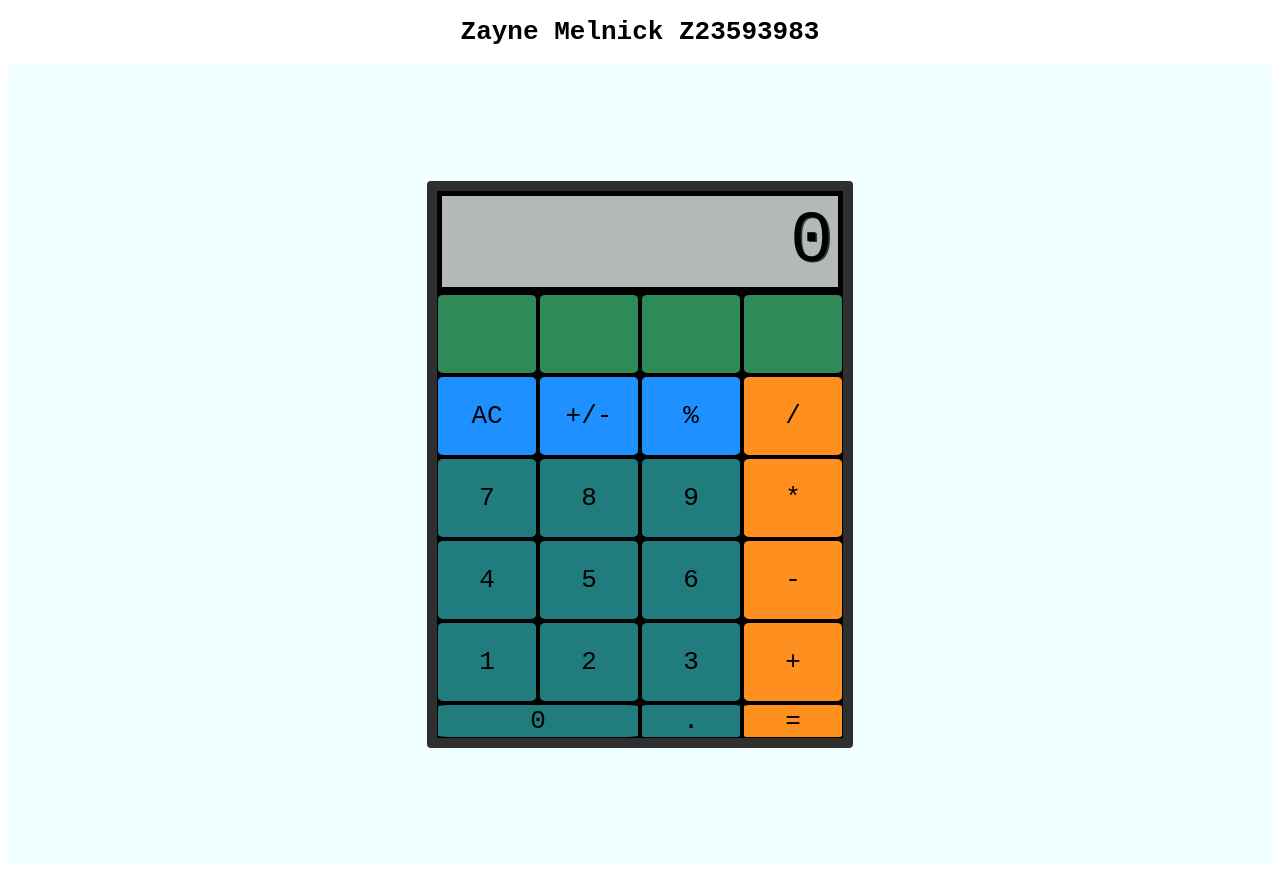
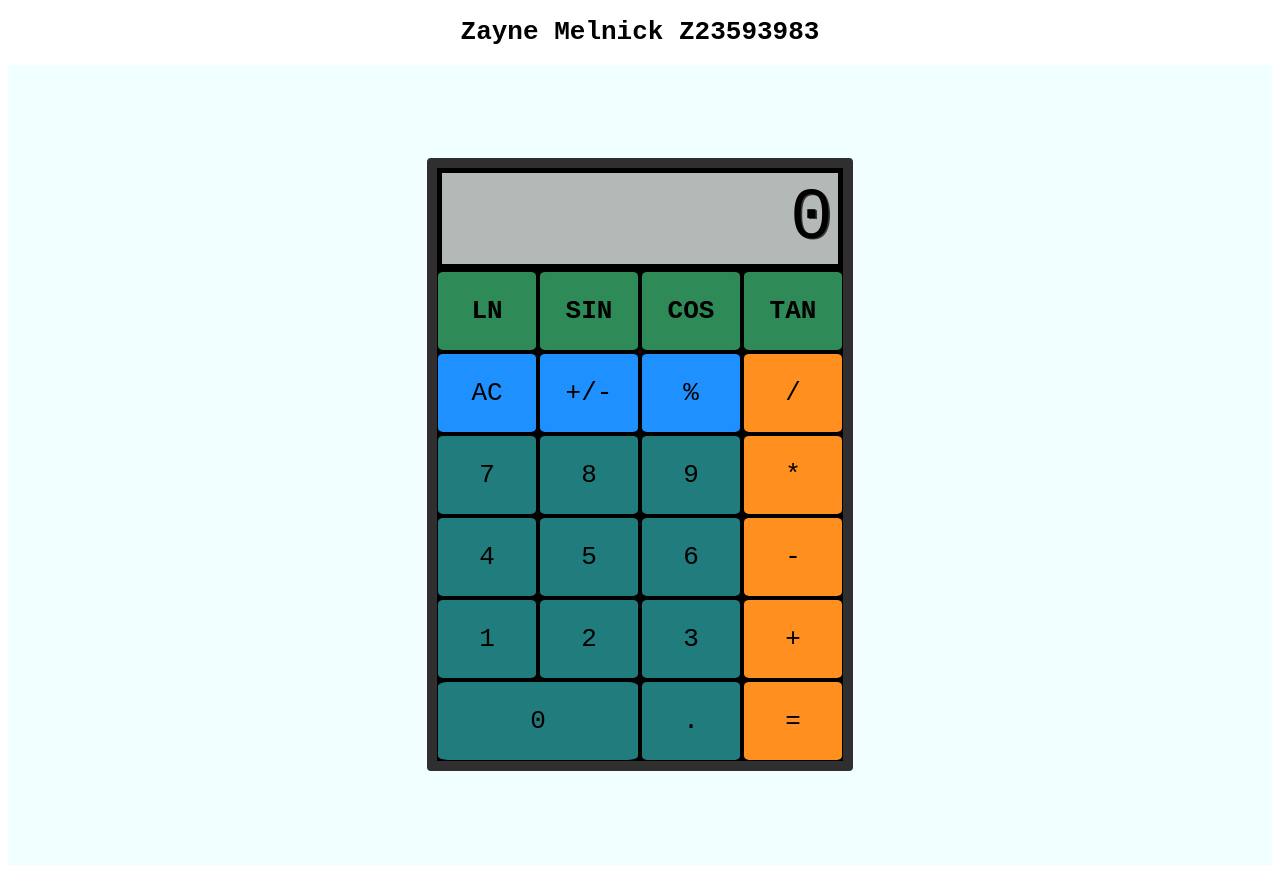
Before and after one commit to cop4808-spring-2023-fullstack-web/cop4808-git-and-github-fundamentals-melnickz, a plain HTML site: page CALC YA LATER.html in a window 1280 px wide. Drawn offline with Linux system fonts and the light colour scheme.

Commit message:
decided on functions

```diff
--- a/CALC YA LATER.html
+++ b/CALC YA LATER.html
@@ -11,10 +11,10 @@
         <main id="calc">
             <div id="container">
                 <div id="display">0</div>
-                <button type="button" class="custom-operator"></button>
-                <button type="button" class="custom-operator"></button>
-                <button type="button" class="custom-operator"></button>
-                <button type="button" class="custom-operator"></button>
+                <button type="button" class="custom-operator">LN</button>
+                <button type="button" class="custom-operator">SIN</button>
+                <button type="button" class="custom-operator">COS</button>
+                <button type="button" class="custom-operator">TAN</button>
                 <button type="button" class="clear" value="clear" data-key="8">AC</button>
                 <button type="button" class="sign" value="sign" data-key="192">+/-</button>
                 <button type="button" class="percent" value="percent" data-key="80">%</button>
--- a/styles/style.css
+++ b/styles/style.css
@@ -20,7 +20,7 @@ html {
     border-radius: 4px;
     display: grid;
     grid-template-columns: repeat(4, 100px);
-    grid-template-rows: minmax(100px, auto) repeat(5, 80px);
+    grid-template-rows: minmax(100px, auto) repeat(6, 80px);
     gap: 2px;
 }
 
```
